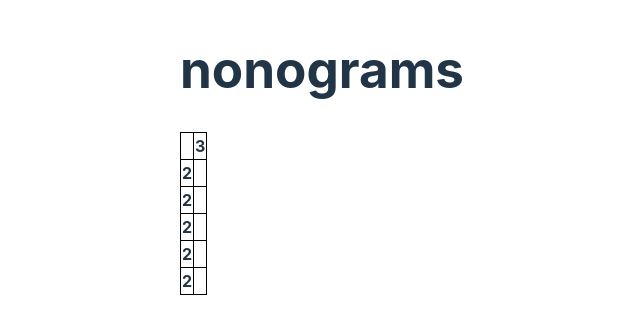
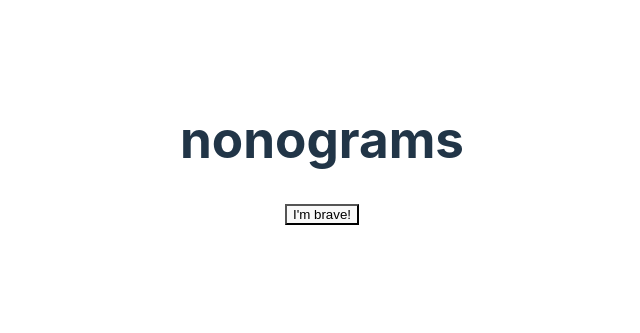
Before and after one commit to abechoe/nonograms_clone, a React (Vite) app: page / in a window 1280 px wide. Shown: the part 249-582 px from the top of the page, without its empty margins (318-958 px from the left). Built offline with nearby package versions, Linux system fonts and the light colour scheme.

Commit message:
add button that just shows that you're a failure

```diff
--- a/src/components/Board.tsx
+++ b/src/components/Board.tsx
@@ -1,39 +1,28 @@
+import { useState } from 'react';
 import './Board.css';
 import { Cell } from './Cell';
 
-export function Board() {
+const SOLUTION = [
+  [false, true, false, false, false],
+  [false, true, false, true, false],
+  [false, false, false, true, true],
+  [true, true, false, true, true],
+  [true, false, true, true, true]
+]
+
+export function Board({ solution = SOLUTION }) {
+  const [resultText, setResultText] = useState<string>()
   return (
     <>
+      <span>{resultText}</span>
       <table className="">
-        <thead>
-          <tr>
-            <th></th>
-            <th scope="col">3</th>
-          </tr>
-        </thead>
-        <tbody>
-          <tr>
-            <th scope="row">2</th>
-            <Cell />
-          </tr>
-          <tr>
-            <th scope="row">2</th>
-            <Cell />
-          </tr>
-          <tr>
-            <th scope="row">2</th>
-            <Cell />
-          </tr>
-          <tr>
-            <th scope="row">2</th>
-            <Cell />
-          </tr>
-          <tr>
-            <th scope="row">2</th>
-            <Cell />
-          </tr>
-        </tbody>
+        {solution.map((row) => {
+          return (
+            <tr></tr>
+          )
+        })}
       </table>
+      <button onClick={() => setResultText('You failed')}>I'm brave!</button>
     </>
   )
 }
--- a/src/index.css
+++ b/src/index.css
@@ -31,25 +31,6 @@ h1 {
   line-height: 1.1;
 }
 
-button {
-  border-radius: 8px;
-  border: 1px solid transparent;
-  padding: 0.6em 1.2em;
-  font-size: 1em;
-  font-weight: 500;
-  font-family: inherit;
-  background-color: #1a1a1a;
-  cursor: pointer;
-  transition: border-color 0.25s;
-}
-button:hover {
-  border-color: #646cff;
-}
-button:focus,
-button:focus-visible {
-  outline: 4px auto -webkit-focus-ring-color;
-}
-
 @media (prefers-color-scheme: light) {
   :root {
     color: #213547;
```
Also changed, not shown: 1 other file (tests, documents, lock files or other folders).
